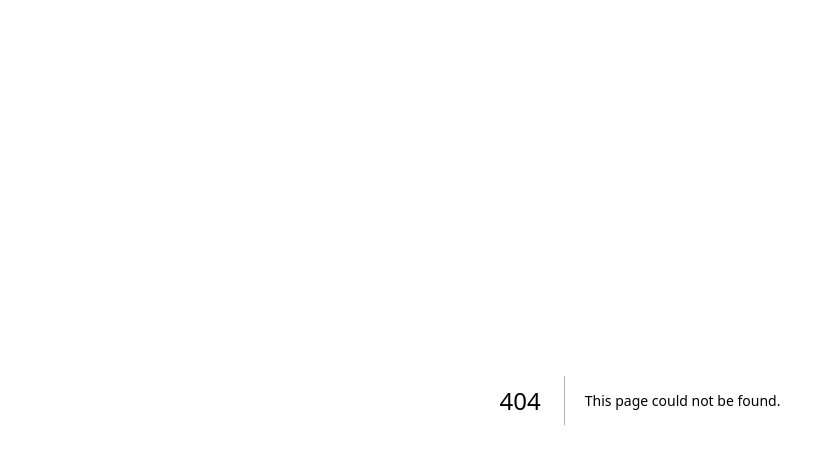
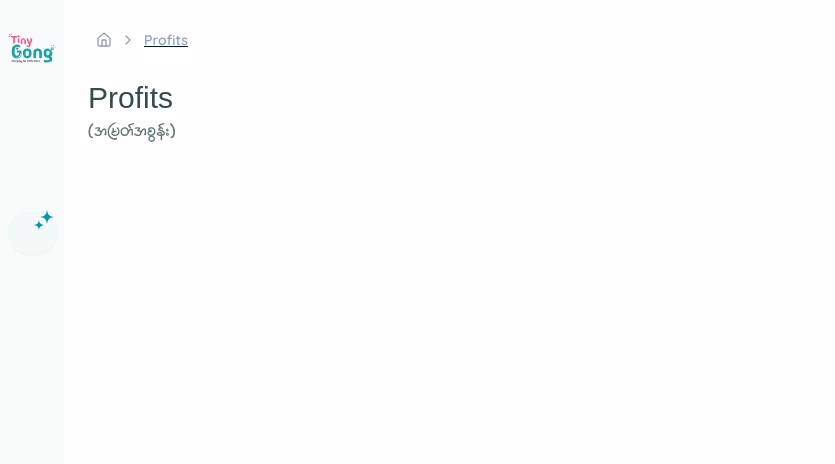
Before and after one commit to polo2121/tiny-gong-front-end, a Next.js app: page /profits in a window 1280 px wide. Before the commit this address had no page. Shown: the top 464 px of the page, without its empty margins (0-835 px from the left). Built offline with nearby package versions, Linux system fonts and the light colour scheme; some icons are missing; a web font is replaced by a local one.

Commit message:
Add isolated profits section

```diff
--- /dev/null
+++ b/app/(protected)/profits/page.tsx
@@ -0,0 +1,5 @@
+import ProtectedPageTitle from "@/components/PageHeader";
+
+export default function ProfitsPage() {
+  return <ProtectedPageTitle title="Profits" subtitle="အမြတ်အစွန်း" />;
+}
```
